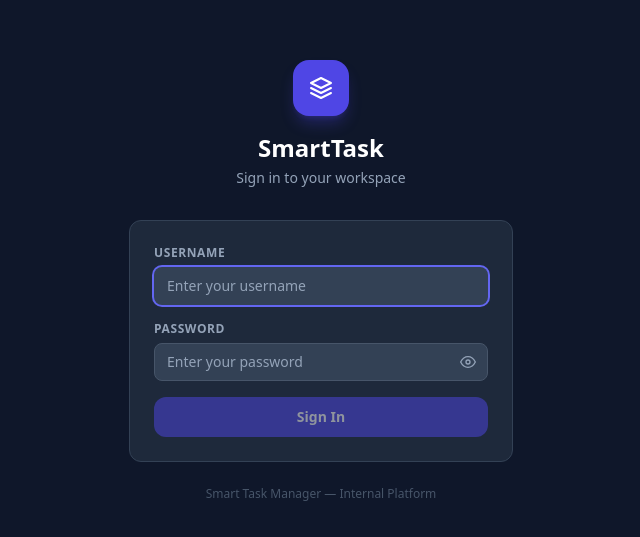
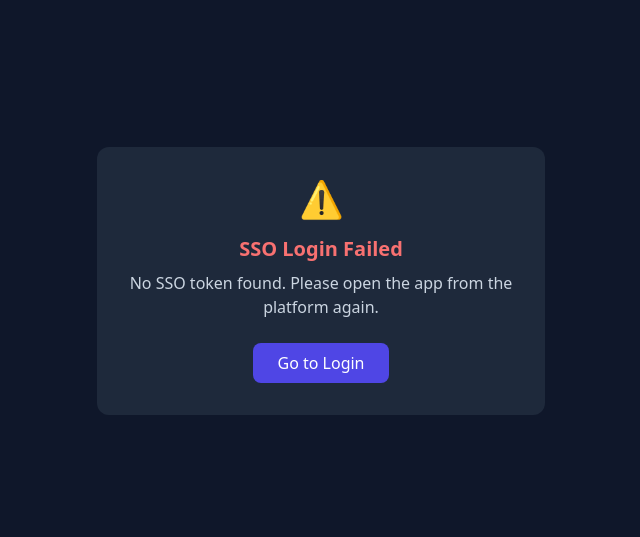
Before and after one commit to yogeshwaran0307/smart-task-manager, a React (Vite) app in the folder smart-task-manager/: page /sso/callback in a window 1280 px wide. Before the commit this address led to /login. Shown: the part 119-656 px from the top of the page, without its empty margins (319-959 px from the left). Built offline with nearby package versions, Linux system fonts and the light colour scheme; no server answers.

Commit message:
feat: add SSO callback page

```diff
--- a/smart-task-manager/src/App.jsx
+++ b/smart-task-manager/src/App.jsx
@@ -1,4 +1,5 @@
 import { BrowserRouter, Routes, Route, Navigate } from 'react-router-dom';
+import SsoCallback from './components/auth/SsoCallback';
 import { AuthProvider, useAuth } from './context/AuthContext';
 import { AppProvider } from './context/AppContext';
 import Layout from './components/common/Layout';
@@ -113,6 +114,7 @@ function AppRoutes() {
   return (
     <Routes>
       <Route path="/login" element={<LoginPage />} />
+      <Route path="/sso/callback" element={<SsoCallback />} />
       <Route path="/" element={<Navigate to="/dashboard" replace />} />
 
       <Route path="/dashboard" element={<RequireAuth><Layout><Dashboard /></Layout></RequireAuth>} />
--- /dev/null
+++ b/smart-task-manager/src/components/auth/SsoCallback.jsx
@@ -0,0 +1,72 @@
+// SsoCallback.jsx
+// Place this file at: frontend/src/components/auth/SsoCallback.jsx
+
+import { useEffect, useState } from 'react';
+import { useNavigate, useSearchParams } from 'react-router-dom';
+import { useAuth } from '../../context/AuthContext';
+import { authAPI } from '../../api/auth';
+
+const BACKEND_URL = import.meta.env.VITE_API_URL || 'https://smart-task-manager-bhwe.onrender.com';
+
+export default function SsoCallback() {
+  const [searchParams] = useSearchParams();
+  const navigate = useNavigate();
+  const { fetchProfile } = useAuth();
+  const [error, setError] = useState('');
+
+  useEffect(() => {
+    const ssoJwt = searchParams.get('sso_jwt') || searchParams.get('sso_token') || '';
+
+    if (!ssoJwt) {
+      setError('No SSO token found. Please open the app from the platform again.');
+      return;
+    }
+
+    fetch(`${BACKEND_URL}/api/sso/callback/?sso_jwt=${encodeURIComponent(ssoJwt)}`)
+      .then(res => res.json())
+      .then(async (data) => {
+        if (data.token && data.user) {
+          // Store token exactly the same way AuthContext.login() does
+          localStorage.setItem('auth_token', data.token);
+
+          // Fetch full profile so AuthContext has all permissions/role info
+          await fetchProfile();
+
+          // Redirect to dashboard
+          navigate('/dashboard', { replace: true });
+        } else {
+          setError(data.error || 'SSO login failed. Please try again.');
+        }
+      })
+      .catch(() => {
+        setError('Connection error. Please try again.');
+      });
+  }, []);
+
+  if (error) {
+    return (
+      <div className="min-h-screen bg-slate-900 flex items-center justify-center">
+        <div className="bg-slate-800 p-8 rounded-xl text-center max-w-md">
+          <div className="text-4xl mb-4">⚠️</div>
+          <h2 className="text-red-400 text-xl font-bold mb-2">SSO Login Failed</h2>
+          <p className="text-slate-300 mb-6">{error}</p>
+          <button
+            onClick={() => navigate('/login')}
+            className="bg-indigo-600 hover:bg-indigo-700 text-white px-6 py-2 rounded-lg"
+          >
+            Go to Login
+          </button>
+        </div>
+      </div>
+    );
+  }
+
+  return (
+    <div className="min-h-screen bg-slate-900 flex items-center justify-center">
+      <div className="text-center">
+        <div className="animate-spin rounded-full w-12 h-12 border-4 border-slate-600 border-t-indigo-500 mx-auto mb-4" />
+        <p className="text-slate-300 text-lg">Signing you in...</p>
+      </div>
+    </div>
+  );
+}
```
